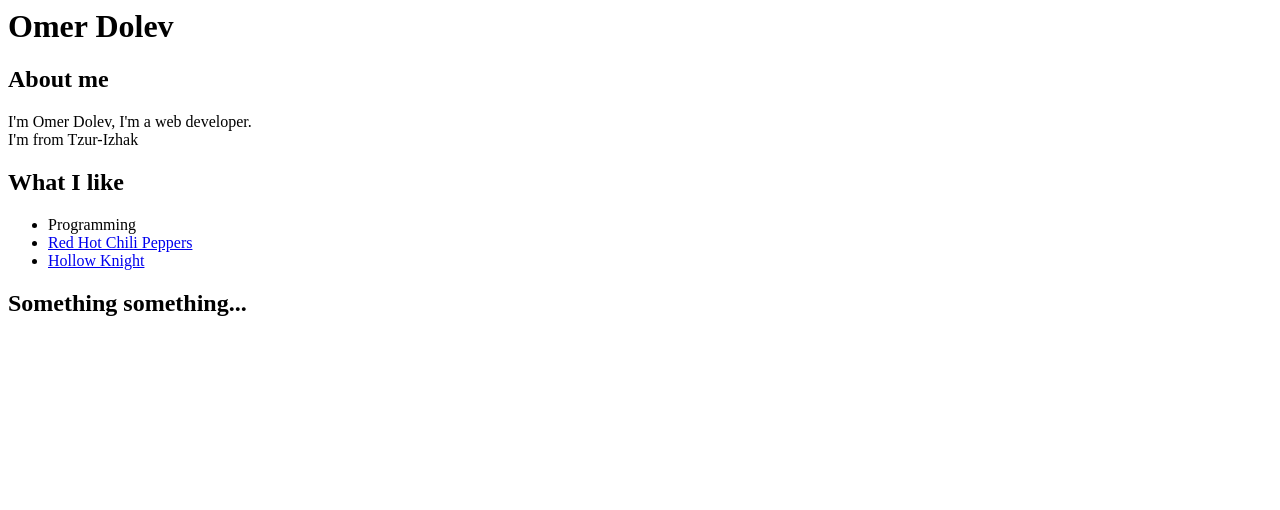
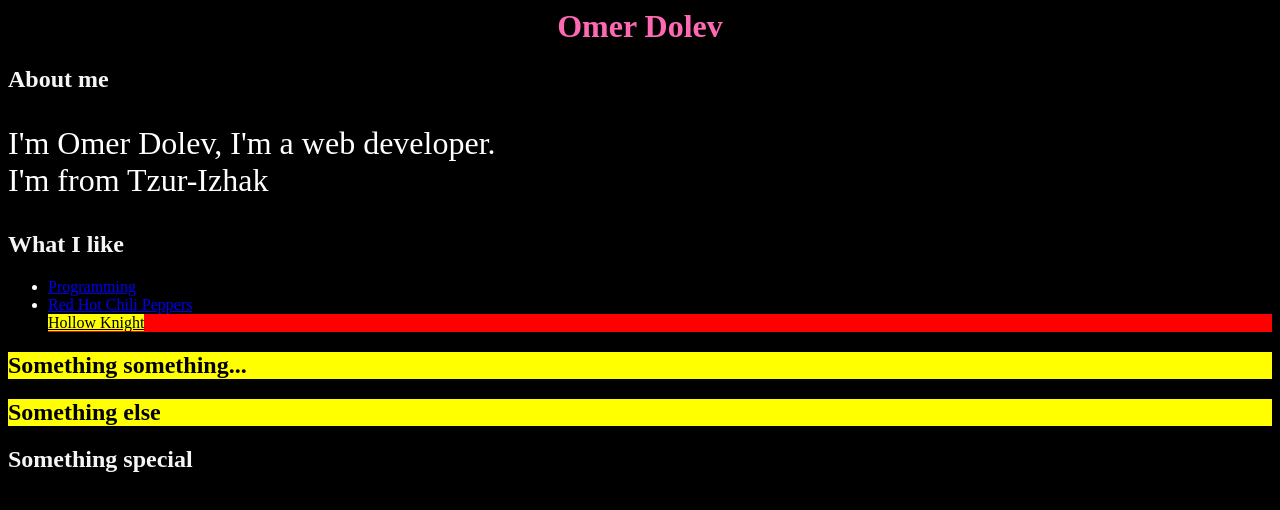
Before and after one commit to dolevoper/webdev-101, a plain HTML site: page index.html in a window 1280 px wide. Drawn offline with Linux system fonts and the light colour scheme.

Commit message:
html structure and css

```diff
--- a/index.html
+++ b/index.html
@@ -1,11 +1,63 @@
+<html>
+
+<head>
+	<title>Omer Dolev</title>
+
+	<style>
+		/* This text is a comment. The browser will not display it at all.
+		** You can igonre what's written here and you don't have to write these comments in your code, they are here to give you reference.
+		**/
+
+
+		/* Tag selector */
+		body {
+			background: black;
+			color: white;
+		}
+
+		h1 {
+			text-align: center;
+			color: hotpink;
+		}
+
+		h2 {
+			color: whitesmoke;
+		}
+
+		/* Class selector */
+		.new {
+			background: yellow;
+			color: black;
+		}
+
+		/* Combined selector (tag + class) */
+		li.new {
+			background: red;
+		}
+
+		/* Id selector */
+		#special-p {
+			font-size: 2rem;
+		}
+	</style>
+</head>
+
+<body>
 	<h1>Omer Dolev</h1>
 	<h2>About me</h2>
+	<p id="special-p">
 		I'm Omer Dolev, I'm a web developer.<br />
 		I'm from Tzur-Izhak
+	</p>
 	<h2>What I like</h2>
 	<ul>
-	<li>Programming</li>
+		<li><a href="programming.html">Programming</a></li>
 		<li><a href="rhcp.html">Red Hot Chili Peppers</a></li>
-	<li><a href="hk.html">Hollow Knight</a></li>
+		<li class="new"><a class="new" href="hk.html">Hollow Knight</a></li>
 	</ul>
-<h2>Something something...</h2>
+	<h2 class="new">Something something...</h2>
+	<h2 class="new">Something else</h2>
+	<h2>Something special</h2>
+</body>
+
+</html>
```
Also changed, not shown: hk.html (+10 -0 lines), programming.html (added, +14 -0 lines), rhcp.html (+13 -2 lines). Lines whose indentation alone changed are shown as unchanged.
